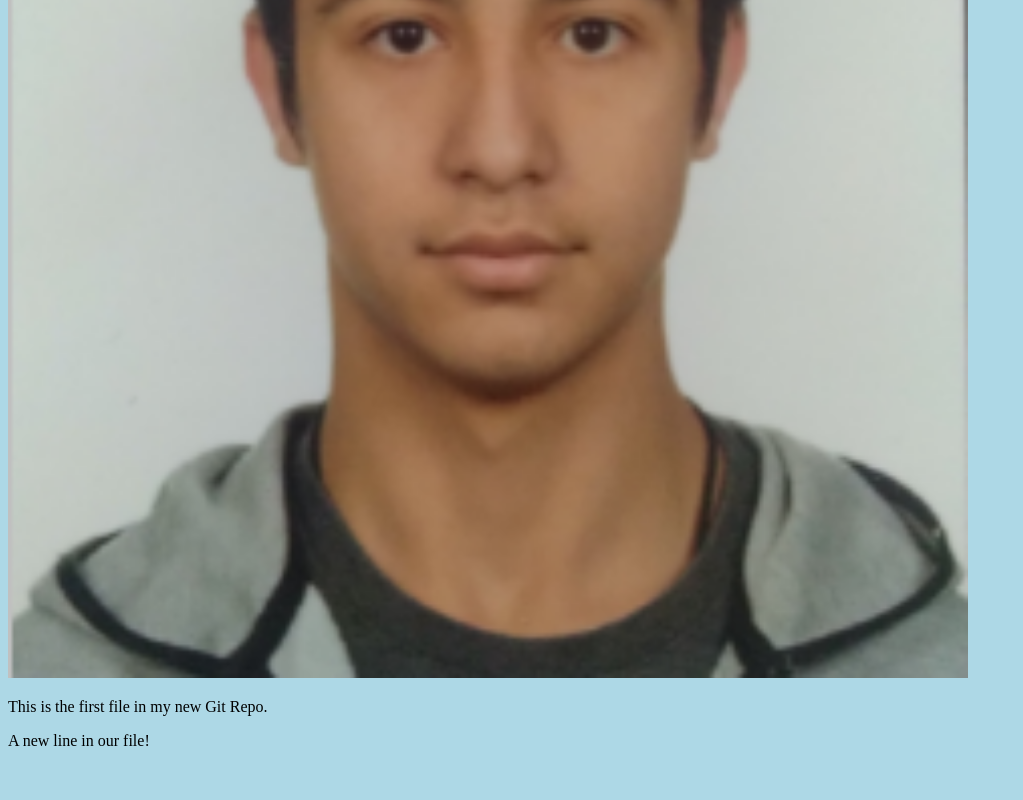
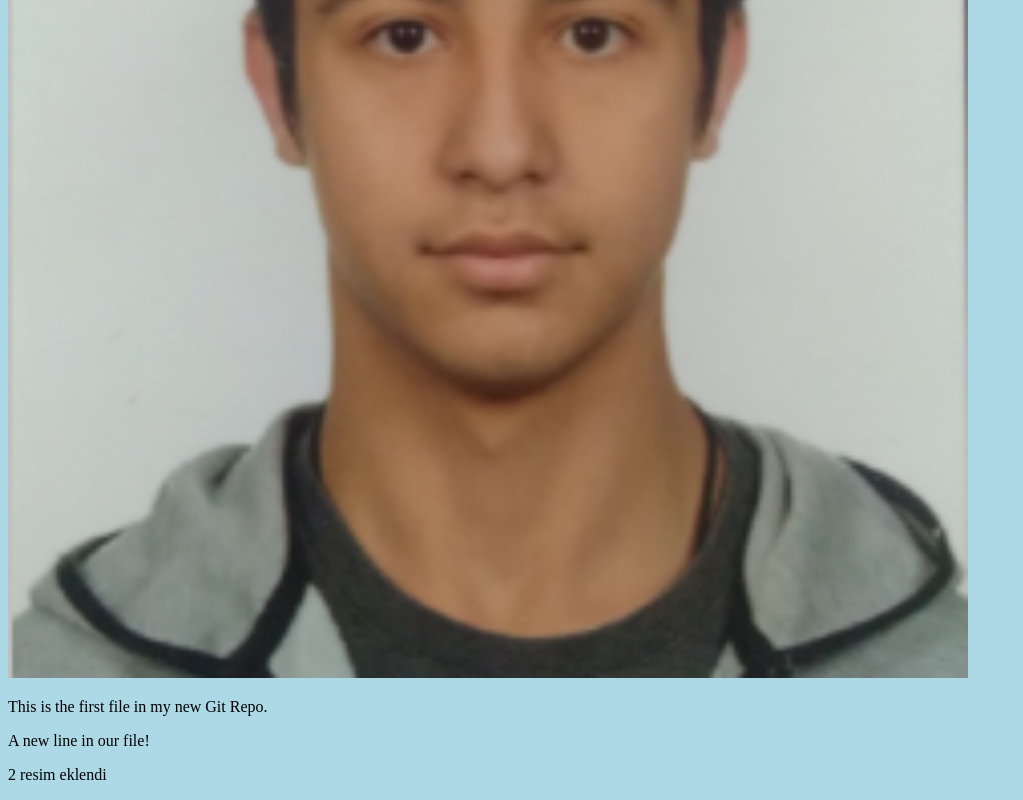
Before and after one commit to semihaysu/gitdeneme, a plain HTML site: page index.html in a window 1280 px wide. Shown: the part 555-1355 px from the top of the page, without its empty margins (0-1023 px from the left). Before the commit the page ends 1321 px from the top, so only its background shows below. Drawn offline with Linux system fonts and the light colour scheme.

Commit message:
2.resim eklendi

```diff
--- a/index.html
+++ b/index.html
@@ -11,6 +11,7 @@
 style="width:100%;max-width:960px"></div>
 <p>This is the first file in my new Git Repo.</p>
 <p>A new line in our file!</p>
+<p>2 resim eklendi</p>
 
 </body>
 </html>
```
Also changed, not shown: img.jpg (added).
